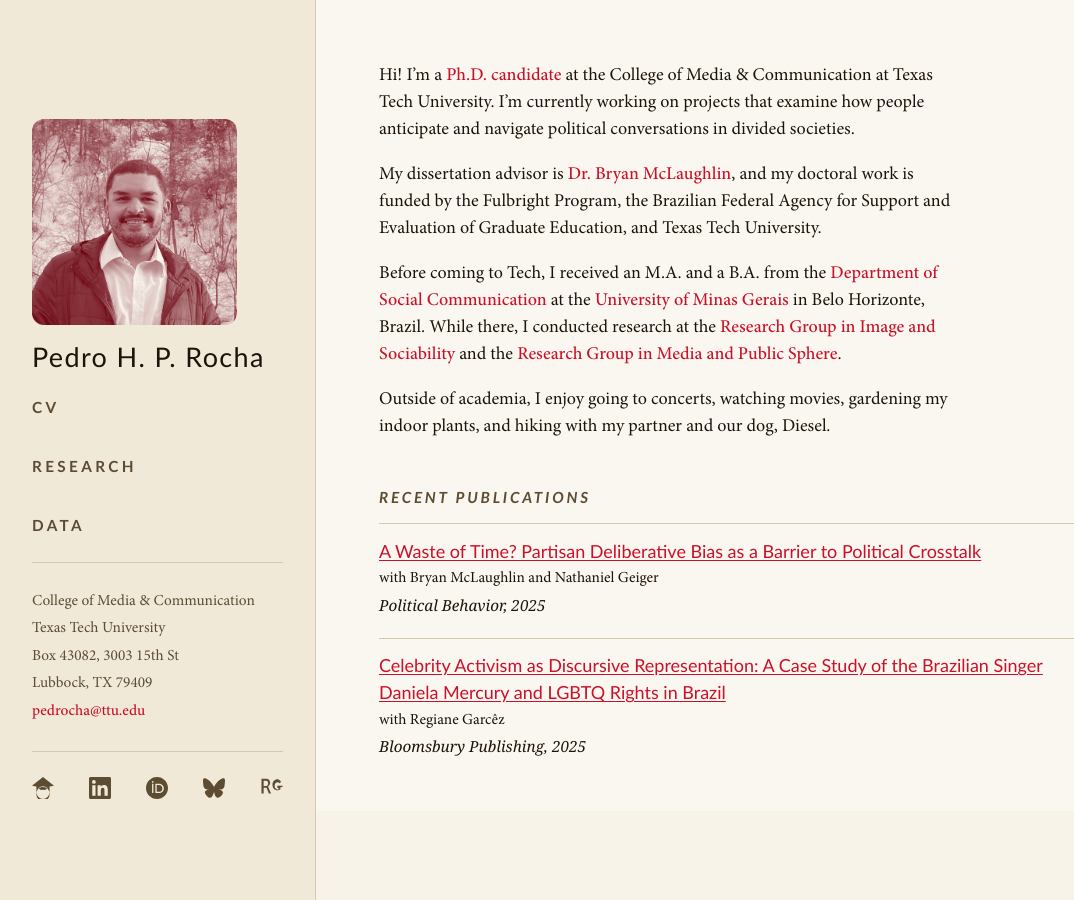
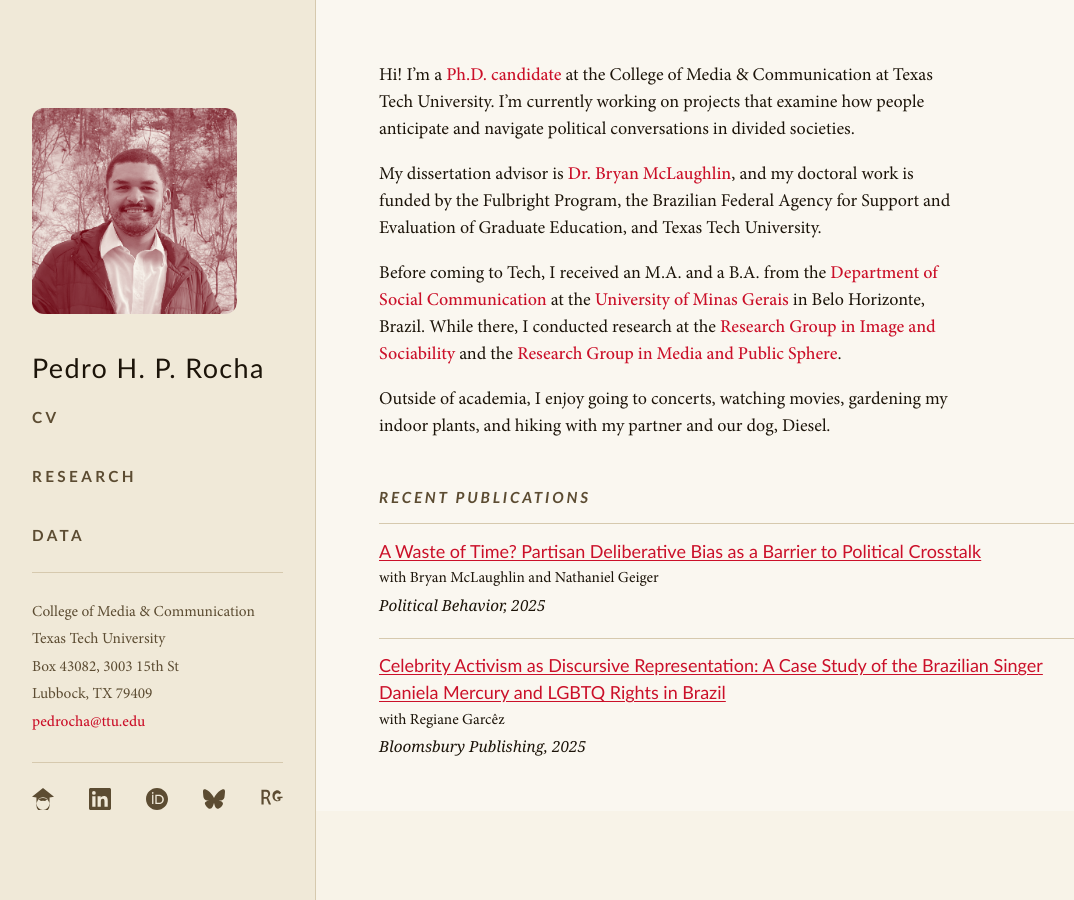
Before and after one commit to pedrohprocha/pedrohprocha.github.io, a Jekyll site: the page built from index.md, in a window 1280 px wide and 900 px high. Shown: the whole window, without its empty margins (4-1078 px from the left). Built offline with Jekyll 4.4.1, drawn with Linux system fonts in a browser that asks for light colours; some web fonts are replaced.

Commit message:
Increase headshot-to-name spacing to match sidebar link gap (2rem)
Co-Authored-By: Claude Sonnet 4.6 <noreply@anthropic.com>

```diff
--- a/assets/css/main.css
+++ b/assets/css/main.css
@@ -408,7 +408,7 @@ h3 {
     object-fit: cover;
     border-radius: 12px;
     display: block;
-    margin-bottom: 0.8rem;
+    margin-bottom: 2rem;
     filter: url(#duotone);
 }
 
```
